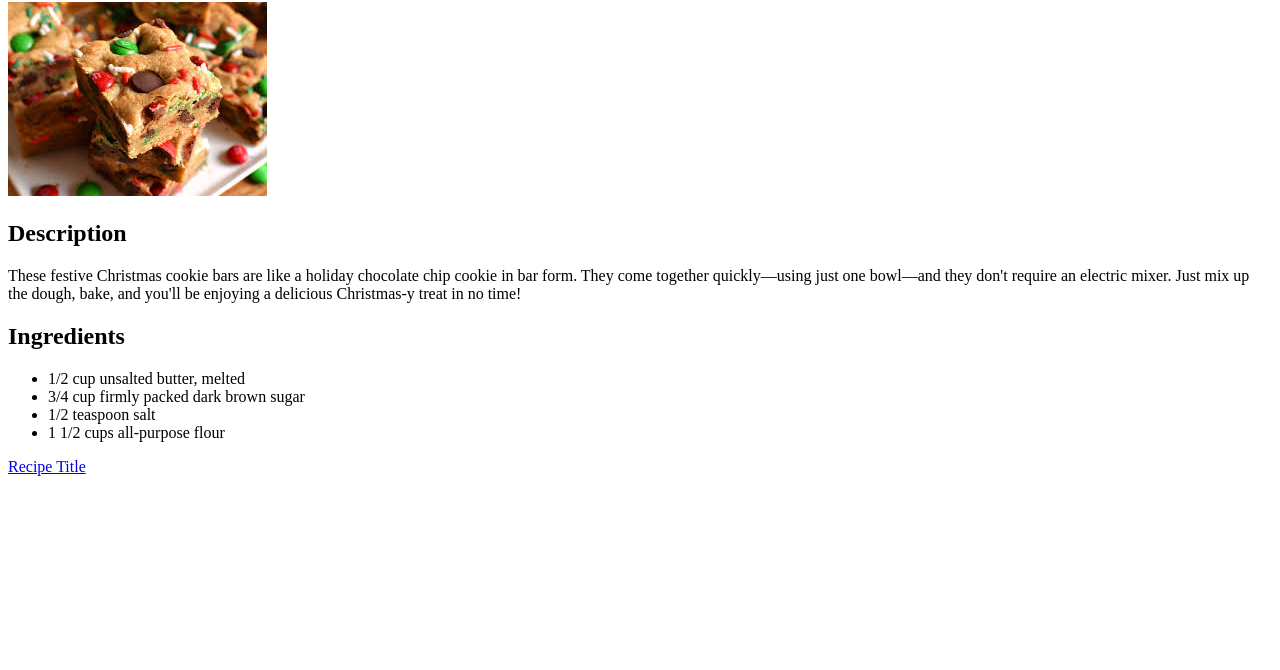
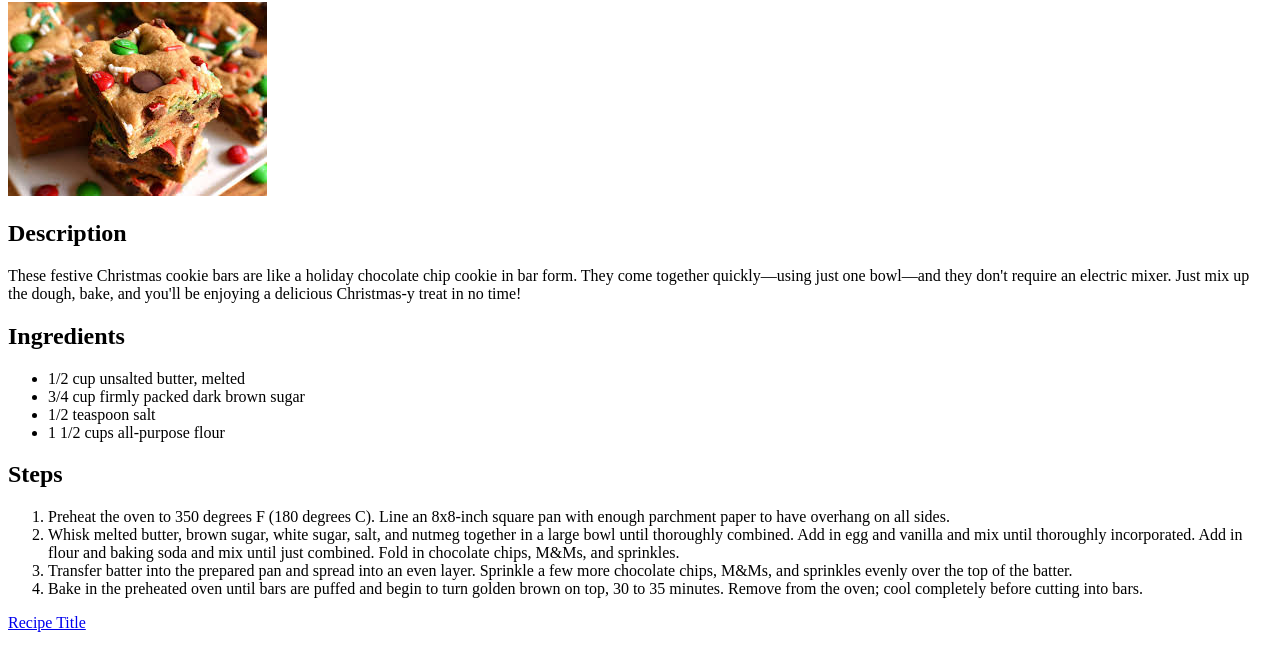
Before and after one commit to kvasivch/odin-recipes, a plain HTML site: page recipes/cookie-bars.html in a window 1280 px wide. Shown: the part 78-748 px from the top of the page. Drawn offline with Linux system fonts and the light colour scheme.

Commit message:
Add lists of steps

```diff
--- a/recipes/cookie-bars.html
+++ b/recipes/cookie-bars.html
@@ -23,8 +23,13 @@
             <li>1 1/2 cups all-purpose flour</li>
         </ul>
 
-
-
+        <h2>Steps</h2>
+        <ol>
+            <li>Preheat the oven to 350 degrees F (180 degrees C). Line an 8x8-inch square pan with enough parchment paper to have overhang on all sides.</li>
+            <li>Whisk melted butter, brown sugar, white sugar, salt, and nutmeg  together in a large bowl until thoroughly combined. Add in egg and vanilla and mix until thoroughly incorporated. Add in flour and baking soda and mix until just combined. Fold in chocolate chips, M&Ms, and sprinkles.</li>
+            <li>Transfer batter into the prepared pan and spread into an even layer. Sprinkle a few more chocolate chips, M&Ms, and sprinkles evenly over the top of the batter.</li>
+            <li>Bake in the preheated oven until bars are puffed and begin to turn golden brown on top, 30 to 35 minutes. Remove from the oven; cool completely before cutting into bars.</li>
+        </ol>
 
         <a href="../index.html">Recipe Title</a>
     </body>
```
Also changed, not shown: recipes/borscht.html (+8 -0 lines), recipes/candy-cane-cookies.html (+8 -1 lines).
